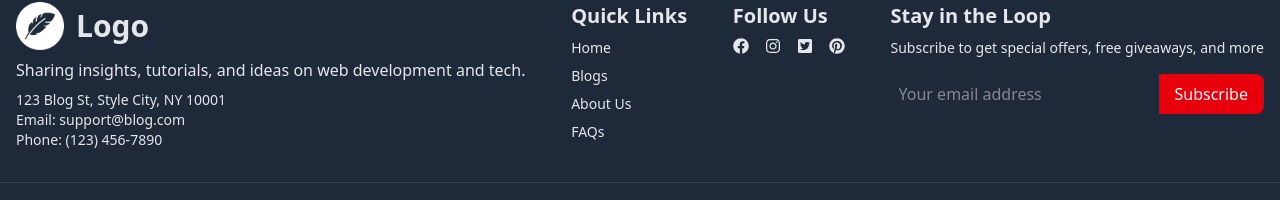
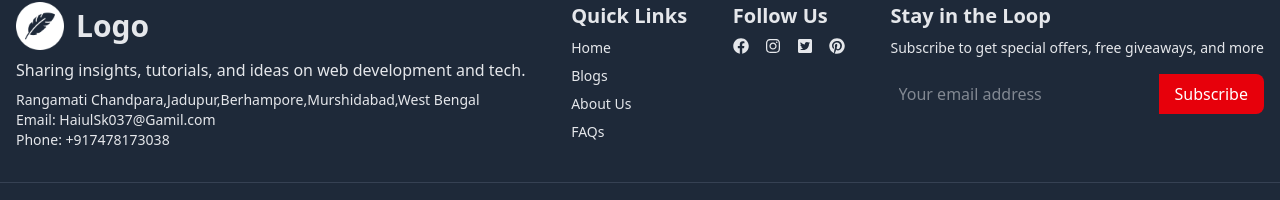
Before and after one commit to Haiul-Sk-27/Blog, a React (Vite) app in the folder client/: page / in a window 1280 px wide. Shown: the part 1480-1680 px from the top of the page. Built offline with nearby package versions, Linux system fonts and the light colour scheme; no server answers.

Commit message:
Blog_Client

```diff
--- a/client/src/components/Footer.jsx
+++ b/client/src/components/Footer.jsx
@@ -15,9 +15,9 @@ const Footer = () => {
               <h1 className=' text-3xl font-bold'>Logo</h1>
             </Link>
             <p className='mt-2'>Sharing insights, tutorials, and ideas on web development and tech.</p>
-            <p className='mt-2 text-sm'>123 Blog St, Style City, NY 10001</p>
-            <p className='text-sm'>Email: support@blog.com</p>
-            <p className='text-sm'>Phone: (123) 456-7890</p>
+            <p className='mt-2 text-sm'>Rangamati Chandpara,Jadupur,Berhampore,Murshidabad,West Bengal</p>
+            <p className='text-sm'>Email: HaiulSk037@Gamil.com</p>
+            <p className='text-sm'>Phone: +917478173038</p>
         </div>
         {/* customer service link */}
         <div className='mb-6 md:mb-0'>
```
